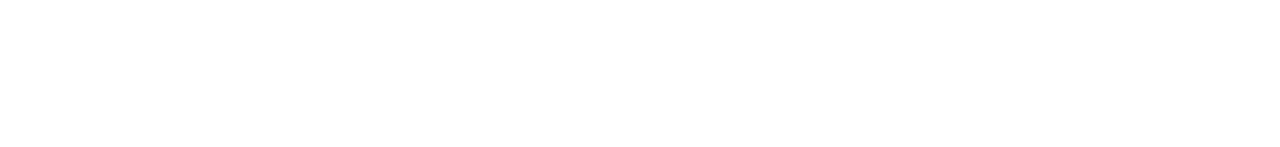
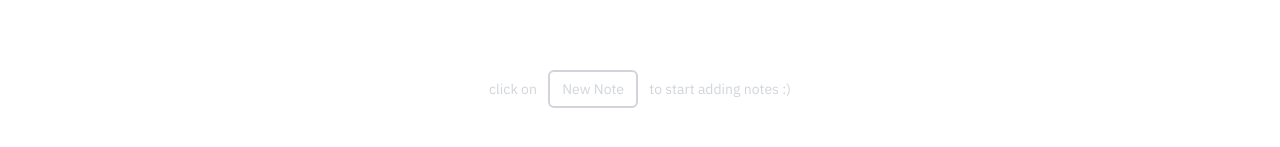
Before and after one commit to pro-khar/numinous, a React (Vite) app: page / in a window 1280 px wide. Shown: the part 339-486 px from the top of the page. Built offline with nearby package versions, Linux system fonts and the light colour scheme.

Commit message:
welcome-note-div

```diff
--- a/src/App.tsx
+++ b/src/App.tsx
@@ -64,8 +64,13 @@
               id="top-bar"
               className=" h-10 py-6 border border-t-0 border-x-0 border-border flex items-center fixed w-full z-10 bg-background"
             >
-              <p className="font-bold tracking-tight text-xl relative w-full px-4 text-foreground " >
-                <div style={{ transform: "scaleX(-1)", display: "inline-block"}}>N</div>uminous
+              <p className="font-bold tracking-tight text-xl relative w-full px-4 text-foreground ">
+                <div
+                  style={{ transform: "scaleX(-1)", display: "inline-block" }}
+                >
+                  N
+                </div>
+                uminous
               </p>
               <Noteform /> {/*INPUTTTTTT*/}
               <ThemeToggle />
@@ -83,6 +88,22 @@
                 ))}
               </div>
             </ScrollArea>
+            <div
+              className={`flex items-center justify-center h-[600px] ${
+                note.length === 0 ? "block" : "hidden"
+              }`}
+            >
+              <div
+                id="welcome-note"
+                className="text-gray-300 dark:text-gray-500 text-sm"
+              >
+                click on{" "}
+                <span className="px-3 py-2 rounded-md border-gray-300 dark:border-gray-500 border-2 mx-2">
+                  New Note
+                </span>{" "}
+                to start adding notes :)
+              </div>
+            </div>
           </div>
         </NotesProvider>
       </ThemeProvider>
```
